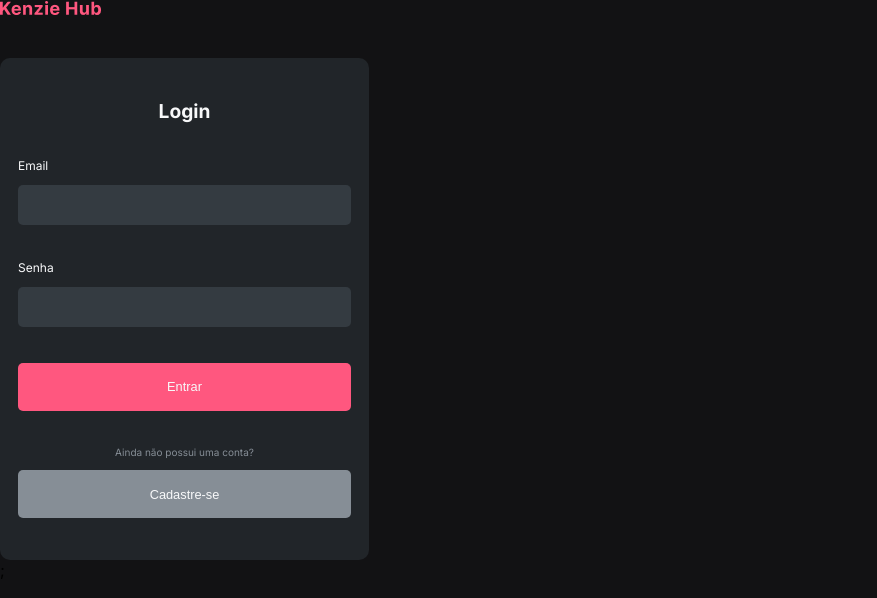
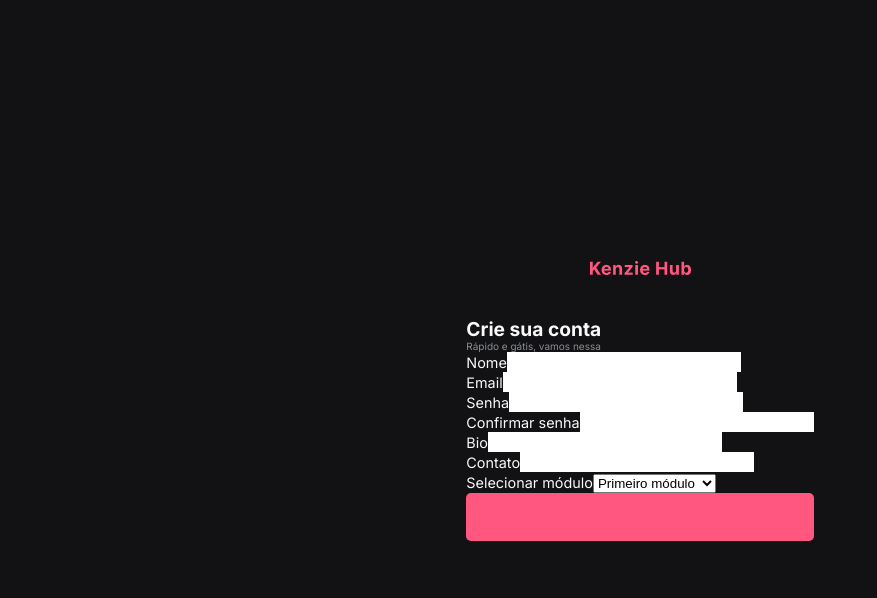
Before and after one commit to guiwustro/kenzie-hub, a React (Create React App) app: page /register in a window 1280 px wide. Shown: the top 598 px of the page, without its empty margins (0-877 px from the left). Built offline with nearby package versions, Linux system fonts and the light colour scheme.

Commit message:
styles: input e label da estilização do login alterados

```diff
--- a/src/components/FormLogin/index.jsx
+++ b/src/components/FormLogin/index.jsx
@@ -12,28 +12,24 @@
 	return (
 		<FormContainer>
 			<form>
-				<div>
+				<div className="form__title">
 					<ThemeTitle>Login</ThemeTitle>
 				</div>
-				<div>
+				<div className="form__group">
+					<ThemeInput type="text" placeholder=" " />
 					<ThemeLabel htmlFor="email">Email</ThemeLabel>
-					<ThemeInput type="text" />
 				</div>
-				<div>
+				<div className="form__group">
+					<ThemeInput type="password" placeholder=" " />
 					<ThemeLabel htmlFor="password">Senha</ThemeLabel>
-					<ThemeInput type="password" />
 				</div>
-				<div>
 				<ThemeButton bgcolor="primary" size="big" type="submit">
 					Entrar
 				</ThemeButton>
-				</div>
-				<div>
 				<ThemeParagraph>Ainda não possui uma conta?</ThemeParagraph>
 				<ThemeButton bgcolor="lightGray" size="big">
 					Cadastre-se
 				</ThemeButton>
-				</div>
 			</form>
 		</FormContainer>
 	);
--- a/src/components/FormLogin/styles.js
+++ b/src/components/FormLogin/styles.js
@@ -13,36 +13,66 @@
 		flex-direction: column;
 		align-items: center;
 		justify-content: space-between;
-		div {
-			display: flex;
-			flex-direction: column;
-			gap: 12px;
-			width: 100%;
-
+		.form__title {
 			h1 {
 				text-align: center;
 			}
-			label {
-				text-align: start;
-			}
+		}
+		.form__group {
+			display: flex;
+			position: relative;
+			flex-direction: column;
+			width: 100%;
+			height: 50px;
 
 			input {
 				height: 40px;
 				padding-left: 13px;
+				position: absolute;
+				outline: none;
+				padding: 1.25rem;
 				width: 100%;
 				border-radius: 5px;
-				background-color: var(--color-gray-2);
+				background-color: var(--color-gray-3);
+				border: 2px solid var(--color-gray-0);
+				&:focus {
+					border-color: var(--color-primary);
+				}
+				&:focus ~ label {
+					top: -0.5rem;
+					font-size: 0.8rem;
+					left: 0.8rem;
+					color: var(--color-primary);
+				}
+				&:not(:placeholder-shown) {
+					border-color: var(--color-primary);
+				}
+				&:not(:placeholder-shown) ~ label {
+					top: -0.5rem;
+					font-size: 0.8rem;
+					left: 0.8rem;
+					color: var(--color-primary);
+				}
 			}
 
-			button {
-				width: 100%;
-			}
-
-			p {
-				text-align: center;
+			label {
+				position: absolute;
+				left: 1rem;
+				top: 0.8rem;
+				padding: 0 0.5em;
+				color: white;
+				pointer-events: none;
+				transition: top 200ms ease-in, left 200ms ease-in,
+					font-size 200ms ease-in;
+				background-color: var(--color-gray-3);
 			}
 		}
+
+		p {
+			text-align: center;
+		}
 	}
+
 	@media (min-width: 768px) {
 		width: 369px;
 		padding: 42px 18px;
--- a/src/pages/Register/index.jsx
+++ b/src/pages/Register/index.jsx
@@ -1,5 +1,5 @@
 import React from "react";
-import FormRegister from "../../components/FormLogin";
+import FormRegister from "../../components/FormRegister";
 import Logo from "../../components/Logo";
 import { ThemeButton } from "../../styles/buttons";
 import { Container } from "./styles";
--- a/src/pages/Register/styles.js
+++ b/src/pages/Register/styles.js
@@ -3,4 +3,8 @@
 export const Container = styled.div`
 	display: flex;
 	flex-direction: column;
+	width: 100%;
+	height: 100%;
+	align-items: center;
+	justify-content: center;
 `;
--- a/src/styles/buttons.js
+++ b/src/styles/buttons.js
@@ -8,14 +8,13 @@
 	border-radius: 5px;
 	border-color: transparent;
 	color: var(--color-gray-0);
+	width: 100%;
 	${(props) =>
 		props.size === "big"
 			? css`
 					height: 38px;
-					width: 260px;
 					@media (min-width: 768px) {
 						height: 48px;
-						width: 324px;
 					}
 			  `
 			: css`
@@ -42,7 +41,7 @@
 			${({ bgcolor }) => {
 				const bgcolors = {
 					primary: "--color-primary-50",
-					lightGray: "--color-gray-1",
+					lightGray: "--color-gray-2",
 					darkGray: "--color-gray-1",
 				};
 				return bgcolors[bgcolor];
--- a/src/styles/typography.js
+++ b/src/styles/typography.js
@@ -15,10 +15,11 @@
 export const ThemeLabel = styled.label`
 	font-family: "Inter", sans-serif;
 	font-weight: 400;
-	font-size: 0.625rem;
+	font-size: 0.8rem;
+
 	color: var(--color-gray-0);
 	@media (min-width: 768px) {
-		font-size: 0.75rem;
+		font-size: 0.9rem;
 	}
 `;
 
@@ -29,7 +30,7 @@
 	color: var(--color-gray-0);
 	&::placeholder {
 		color: var(--color-gray-1);
-		font-size: 0.8rem;
+		font-size: 0.9rem;
 	}
 	@media (min-width: 768px) {
 		font-size: 1rem;
```
Lines whose indentation alone changed are shown as unchanged.
